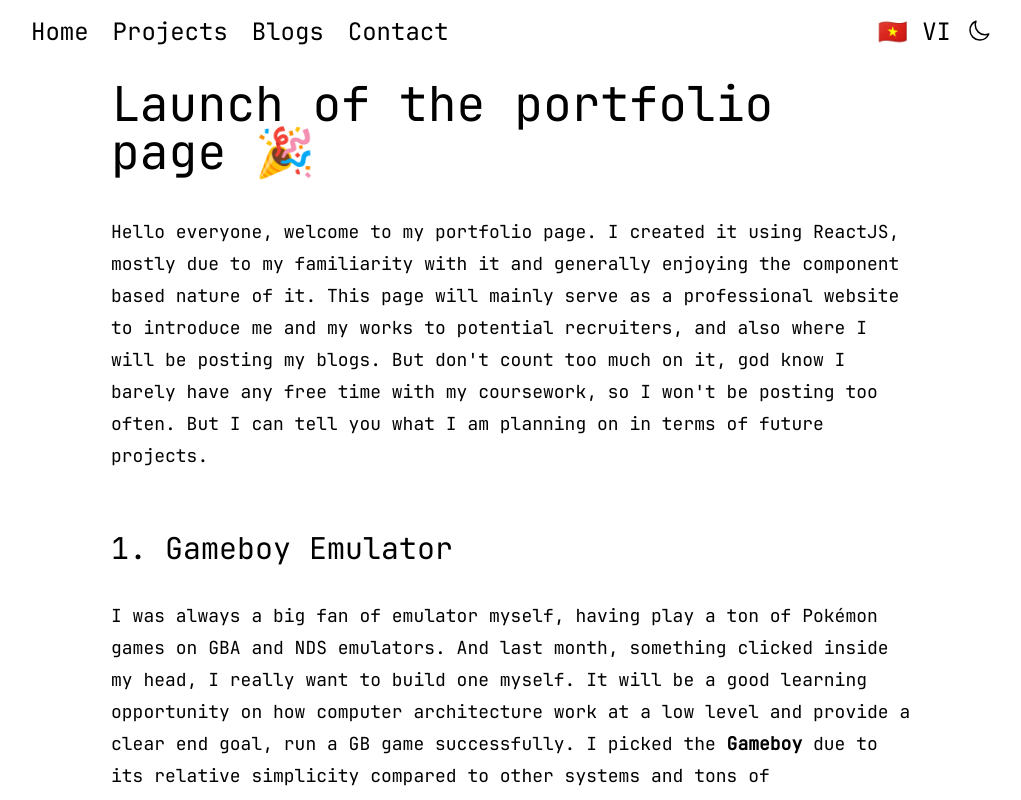
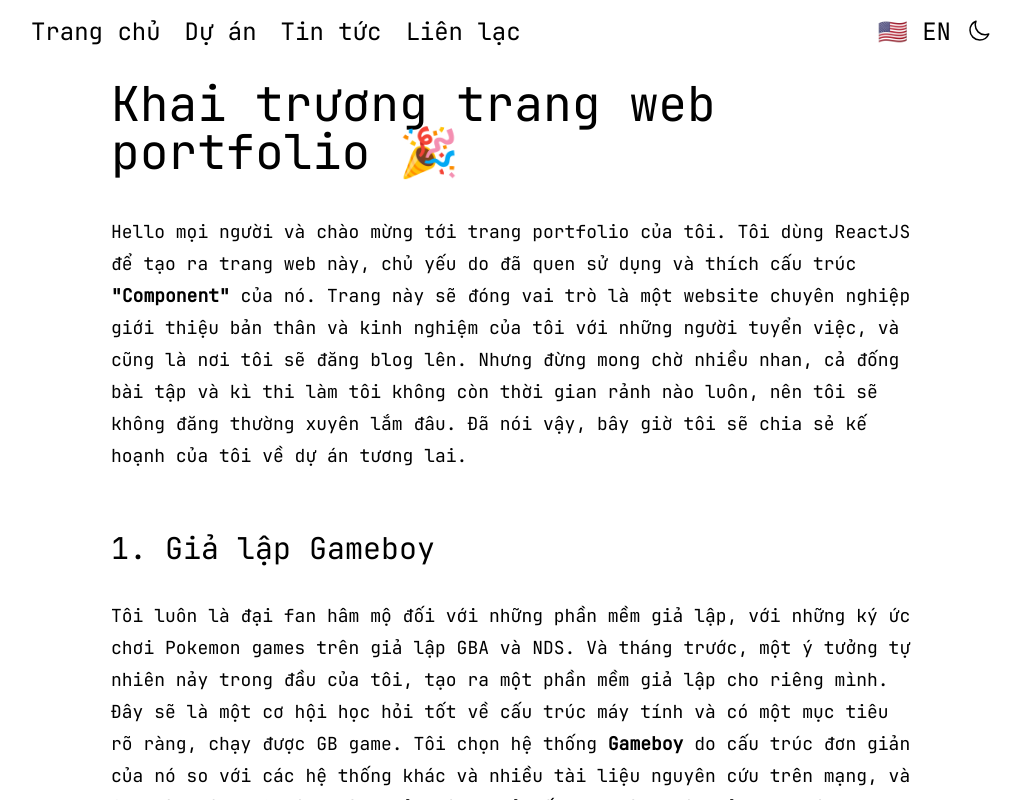
Before and after one commit to KanTheCodingNoob/Portfolio, a React (Vite) app: page /blogs/portfolioLaunch in a window 1280 px wide. Both pictures are taken after a click on the button "🇻🇳 VI". Shown: the top 800 px of the page, without its empty margins (129-1150 px from the left). Built offline with nearby package versions, Linux system fonts and the light colour scheme.

Commit message:
Configure blog localization

```diff
--- a/src/components/Navigation.tsx
+++ b/src/components/Navigation.tsx
@@ -1,4 +1,4 @@
-import {Link, useNavigate} from "react-router-dom";
+import {Link} from "react-router-dom";
 import {useTranslation} from "react-i18next";
 import i18n from "i18next";
 import {useThemeContext} from "../contexts/themeContext.ts";
@@ -6,7 +6,6 @@ import {useThemeContext} from "../contexts/themeContext.ts";
 export default function Navigation() {
     const {t} = useTranslation();
     const {theme, setTheme} = useThemeContext();
-    const navigate = useNavigate();
 
     return (
         <nav className="flex justify-center w-full h-16 text-2xl fixed top-0 left-0 px-2 backdrop-blur z-50">
@@ -25,15 +24,13 @@ export default function Navigation() {
                             {i18n.language === 'en' && <button
                                 className="cursor-pointer"
                                 onClick={()=> {
-                                    localStorage.setItem('lang', 'vi')
-                                    navigate(0)
+                                    i18n.changeLanguage("vi").then(()=>localStorage.setItem('lang', 'vi'));
                                 }}
                             >🇻🇳 VI</button>}
                             {i18n.language === 'vi' && <button
                                 className="cursor-pointer"
                                 onClick={()=> {
-                                    localStorage.setItem('lang', 'en')
-                                    navigate(".", {replace: true})
+                                    i18n.changeLanguage("en").then(()=>localStorage.setItem('lang', 'en'));
                                 }}
                             >🇺🇸 EN</button>}
                         </li>
--- a/src/pages/BlogPost.tsx
+++ b/src/pages/BlogPost.tsx
@@ -2,10 +2,11 @@ import { useEffect, useState } from "react"
 import { useParams } from "react-router-dom"
 import ReactMarkdown from "react-markdown"
 import remarkGfm from "remark-gfm"
-import i18n from "i18next";
+import { useTranslation } from "react-i18next"
 
 export default function BlogPost() {
     const { slug } = useParams()
+    const { i18n } = useTranslation();
 
     const [content, setContent] = useState("")
 
@@ -14,7 +15,7 @@ export default function BlogPost() {
             .then((res) => res.text())
             .then(setContent)
             .catch(() => setContent("Post not found."))
-    }, [slug])
+    }, [slug, i18n.language])
 
     return (
         <div className="prose-lg">
```
